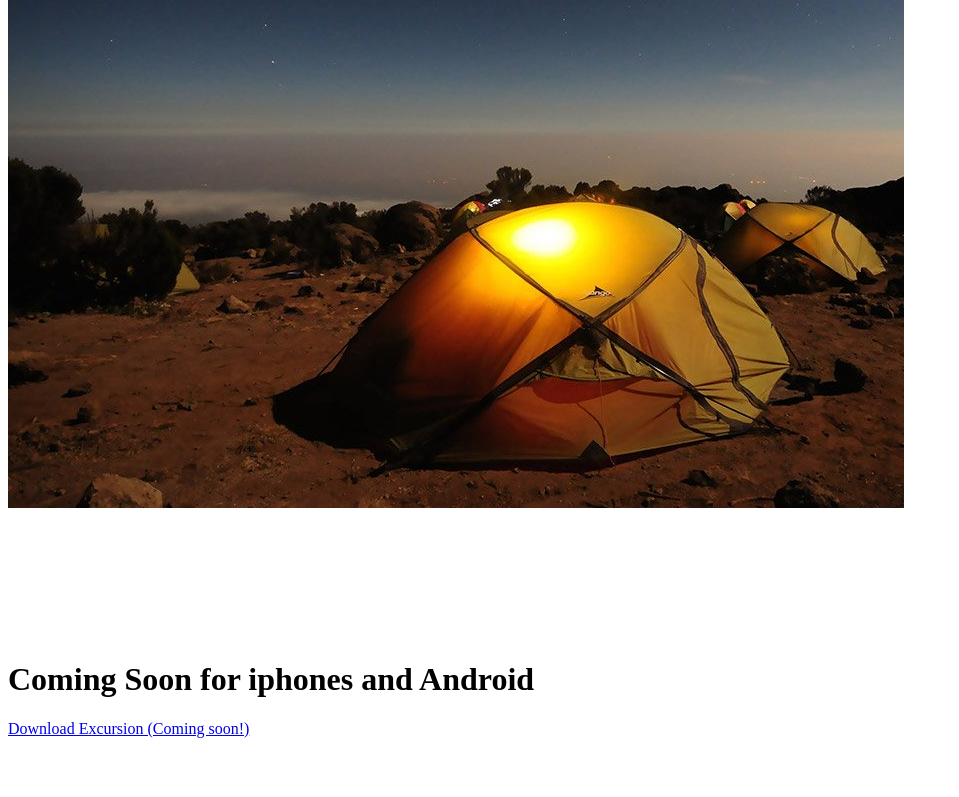
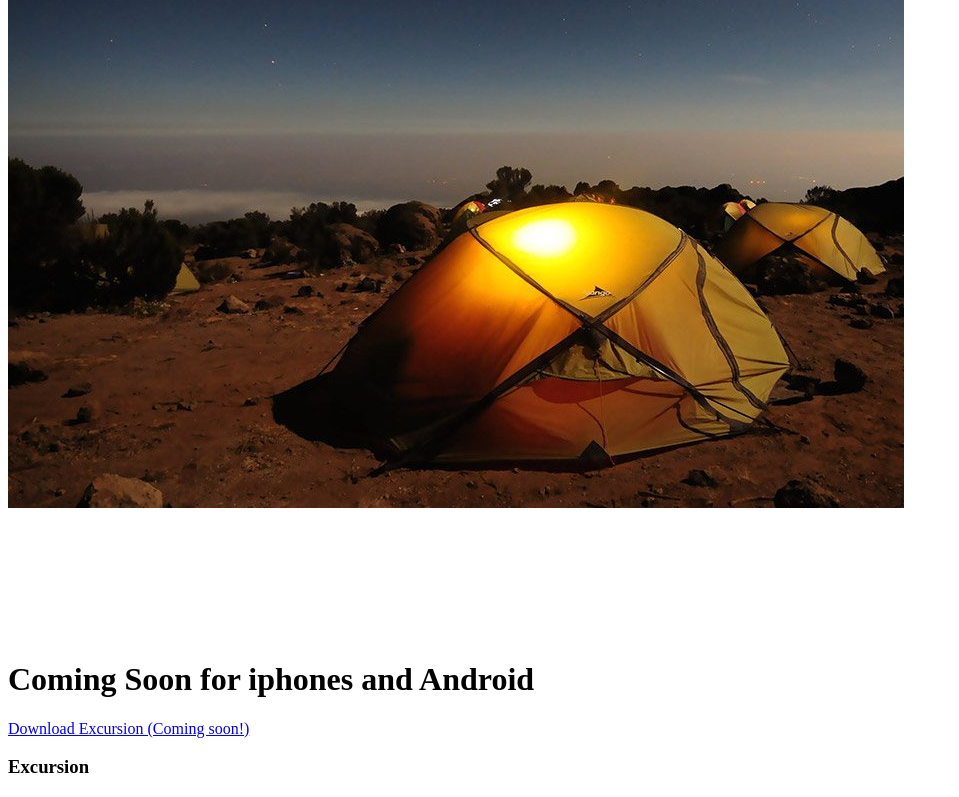
Before and after one commit to oxym5/Excursion, a plain HTML site: page index.html in a window 1280 px wide. Shown: the part 401-1198 px from the top of the page, without its empty margins (0-959 px from the left). Before the commit the page ends 1155 px from the top, so only its background shows below. Drawn offline with Linux system fonts and the light colour scheme.

Commit message:
added the footer of the website

```diff
--- a/index.html
+++ b/index.html
@@ -21,6 +21,8 @@
             <h1>Coming Soon for iphones and Android</h1>
             <a href="#download-link">Download Excursion (Coming soon!)</a>
         </p>
-
     </body>
+    <footer>
+        <h3>Excursion</h3>
+    </footer>
 </html>
```
